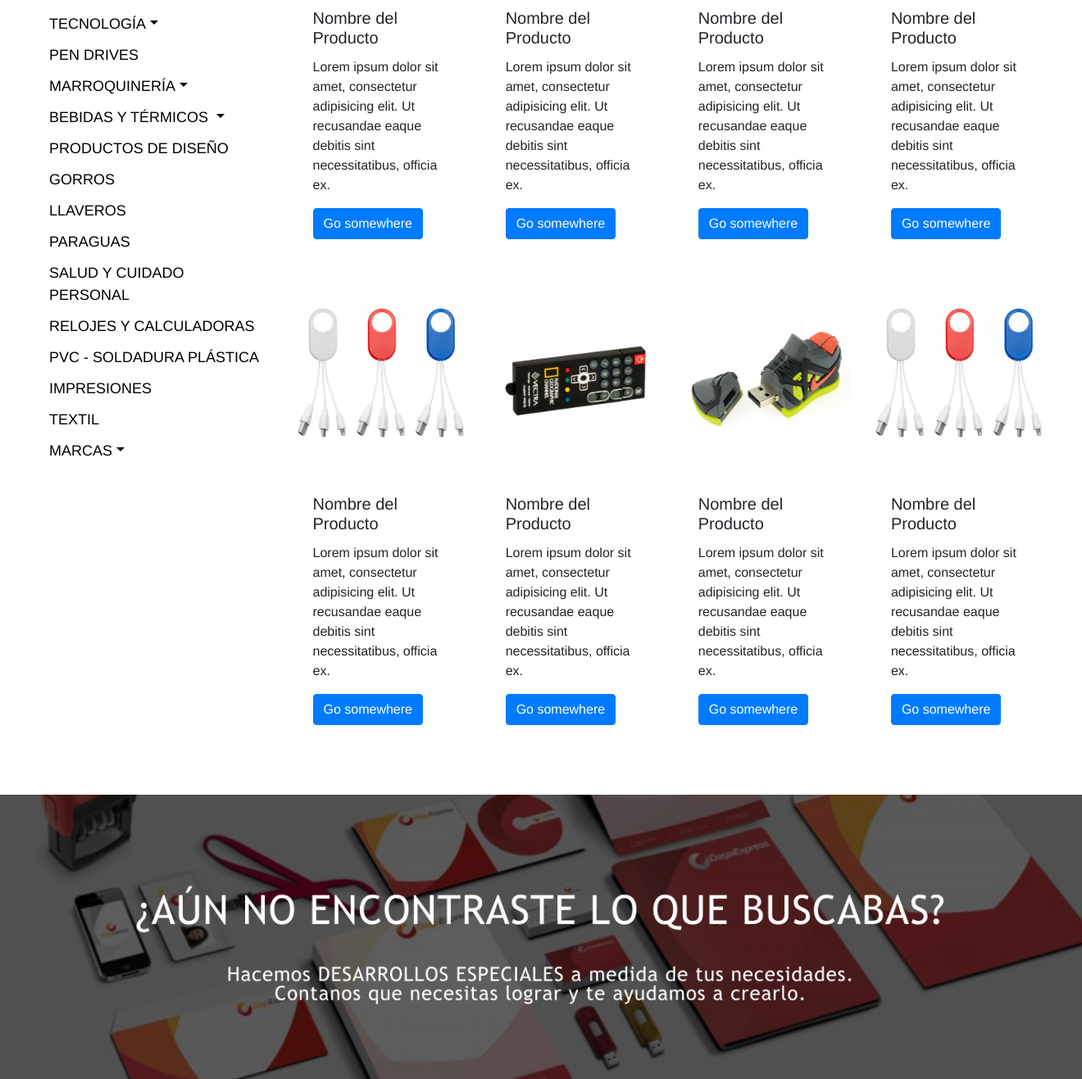
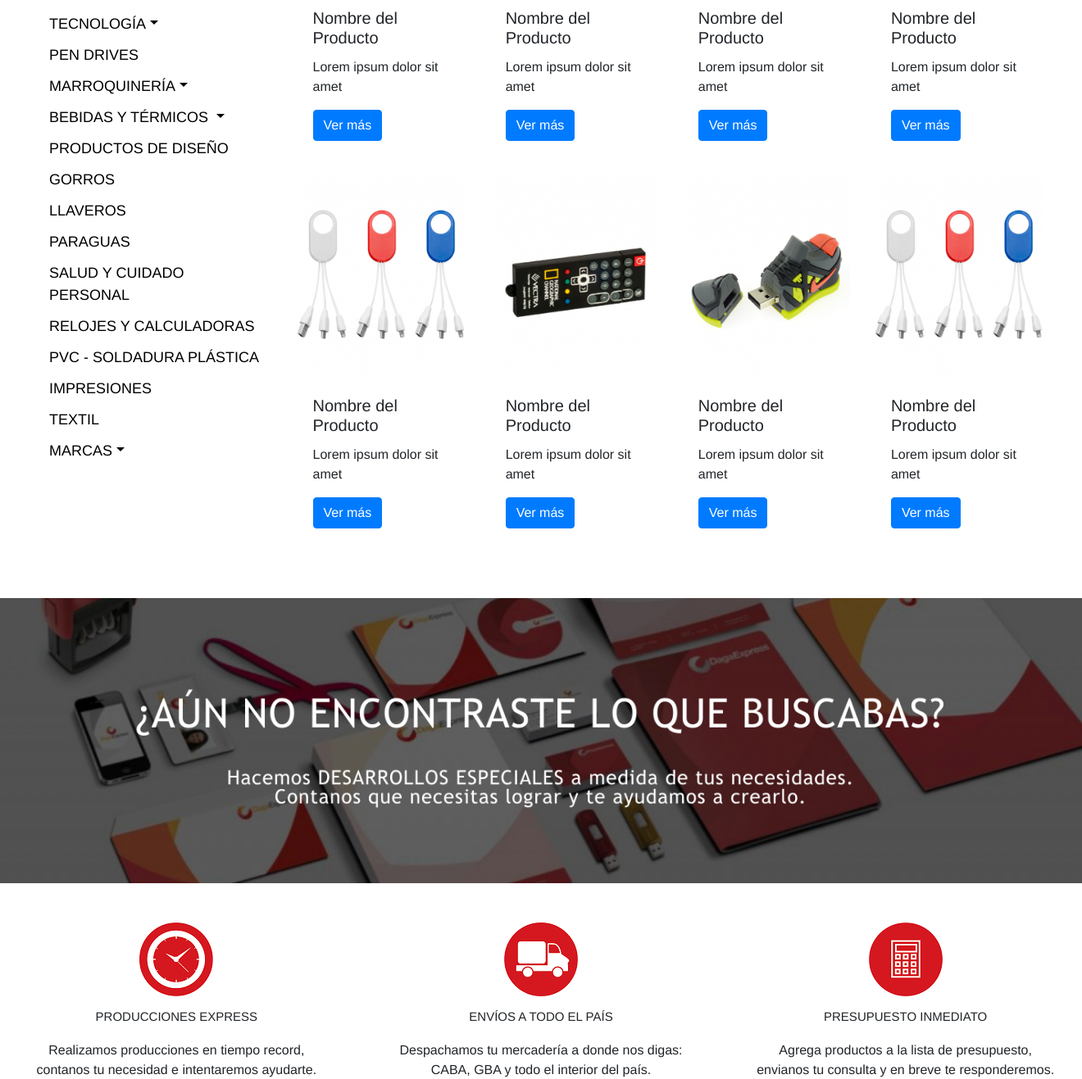
Before and after one commit to Gaslis/grupo5-ecommerce-nuevo, a PHP site: page / in a window 1320 px wide; the page is wider, and only the part inside the window is pictured. Shown: the part 864-2181 px from the top of that part at 82% size. Run offline with PHP 8.4, Linux system fonts and the light colour scheme.

Commit message:
2.3.4 fixes menores en producto

```diff
--- a/index.php
+++ b/index.php
@@ -7,7 +7,7 @@ $elArray=[
 
                 'titulo' => "Nombre del Producto",
 
-                'descripcion' => 'Lorem ipsum dolor sit amet, consectetur adipisicing elit. Ut recusandae eaque debitis sint necessitatibus, officia ex.',
+                'descripcion' => 'Lorem ipsum dolor sit amet',
 
                 'imagen' => 'img/pen2.png',
               ],
@@ -18,7 +18,7 @@ $elArray=[
 
                 'titulo' => "Nombre del Producto",
 
-                'descripcion' => 'Lorem ipsum dolor sit amet, consectetur adipisicing elit. Ut recusandae eaque debitis sint necessitatibus, officia ex.',
+                'descripcion' => 'Lorem ipsum dolor sit amet',
 
                 'imagen' => 'img/pen3.png',
 
@@ -29,7 +29,7 @@ $elArray=[
 
                 'titulo' => "Nombre del Producto",
 
-                'descripcion' => 'Lorem ipsum dolor sit amet, consectetur adipisicing elit. Ut recusandae eaque debitis sint necessitatibus, officia ex.',
+                'descripcion' => 'Lorem ipsum dolor sit amet',
 
                 'imagen' => 'img/pen.png',
 
@@ -40,7 +40,7 @@ $elArray=[
 
 								'titulo' => "Nombre del Producto",
 
-								'descripcion' => 'Lorem ipsum dolor sit amet, consectetur adipisicing elit. Ut recusandae eaque debitis sint necessitatibus, officia ex.',
+								'descripcion' => 'Lorem ipsum dolor sit amet',
 
 								'imagen' => 'img/pen2.png',
 
@@ -52,8 +52,7 @@ $elArray=[
 
 								'titulo' => "Nombre del Producto",
 
-								'descripcion' => 'Lorem ipsum dolor sit amet, consectetur adipisicing elit. Ut recusandae eaque debitis sint necessitatibus, officia ex.',
-
+								'descripcion' => 'Lorem ipsum dolor sit amet',
 								'imagen' => 'img/pen3.png',
 
 										],
@@ -63,7 +62,7 @@ $elArray=[
 
 								'titulo' => "Nombre del Producto",
 
-								'descripcion' => 'Lorem ipsum dolor sit amet, consectetur adipisicing elit. Ut recusandae eaque debitis sint necessitatibus, officia ex.',
+								'descripcion' => 'Lorem ipsum dolor sit amet',
 
 								'imagen' => 'img/pen.png',
 
@@ -74,7 +73,7 @@ $elArray=[
 
 											'titulo' => "Nombre del Producto",
 
-											'descripcion' => 'Lorem ipsum dolor sit amet, consectetur adipisicing elit. Ut recusandae eaque debitis sint necessitatibus, officia ex.',
+											'descripcion' => 'Lorem ipsum dolor sit amet',
 
 											'imagen' => 'img/pen2.png',
 
@@ -86,7 +85,7 @@ $elArray=[
 
 											'titulo' => "Nombre del Producto",
 
-											'descripcion' => 'Lorem ipsum dolor sit amet, consectetur adipisicing elit. Ut recusandae eaque debitis sint necessitatibus, officia ex.',
+											'descripcion' => 'Lorem ipsum dolor sit amet',
 
 											'imagen' => 'img/pen3.png',
 
@@ -146,7 +145,7 @@ $elArray=[
                   <div class="card-body">
                     <h5 class="card-title"><?=$articulos['titulo'];?></h5>
                     <p class="card-text"><?=$articulos['descripcion'];?></p>
-                    <a href="#" class="btn btn-primary">Go somewhere</a>
+                    <a href="pagina-producto.php" class="btn btn-primary">Ver más</a>
                   </div>
                 </div>
               <?php endforeach; ?>
--- a/recursos/usuarios.json
+++ b/recursos/usuarios.json
@@ -23,6 +23,12 @@
             "apellido": "lis",
             "email": "gas@mail.com",
             "password": "$2y$10$ZttHz.cHo9k9tZte38Vlk.RFBJ2SxDRM9wV\/cYQGYQjP7vCzQ2m6q"
+        },
+        {
+            "name": "rodrigo",
+            "apellido": "julia",
+            "email": "rodrigonjulia@gmail.com",
+            "password": "$2y$10$d4DQqIf4S23xgMHwxM0fZOHbBHiRaM9g9YWranOt420qOSTzxRONG"
         }
     ]
 }
```
